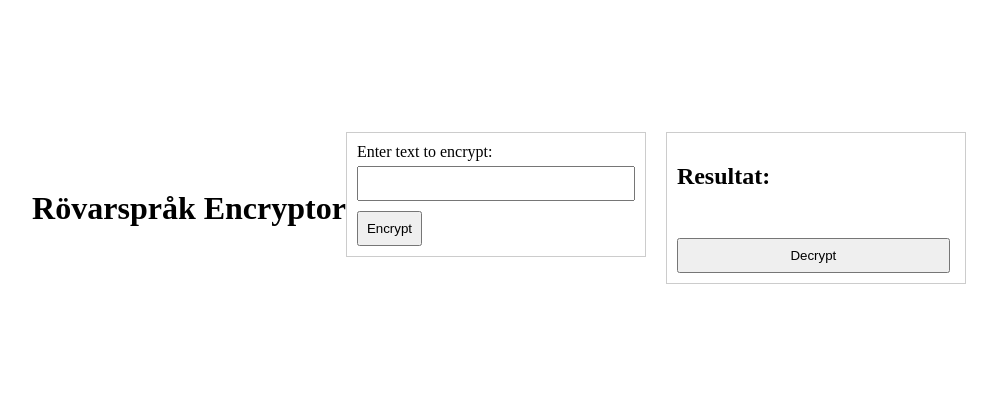
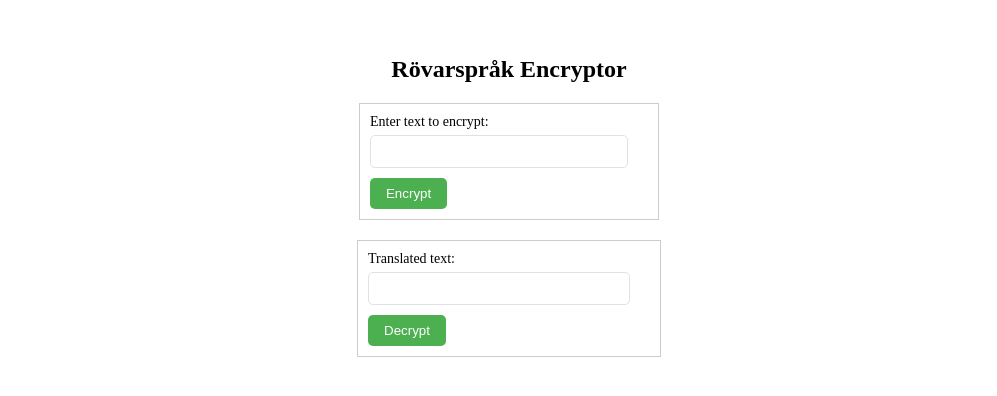
Before and after one commit to AxelLofberg/api-uppgift, a plain HTML site: page index.html in a window 1280 px wide. Shown: the part 192-588 px from the top of the page, without its empty margins (131-1128 px from the left). Drawn offline with Linux system fonts and the light colour scheme.

Commit message:
Ny design HTML

```diff
--- a/index.html
+++ b/index.html
@@ -1,4 +1,3 @@
-<!-- index.html -->
 <!DOCTYPE html>
 <html lang="en">
 <head>
@@ -10,83 +9,114 @@
             display: flex;
             align-items: center;
             justify-content: center;
+            flex-direction: column; /* Centrerar både vertikalt och horisontellt */
             height: 100vh; /* 100% av fönstrets höjd */
             margin: 0;
         }
 
-        #formContainer {
+        .container {
             display: flex;
-            align-items: flex-start;
+            flex-direction: column;
+            align-items: center;
         }
 
         .box {
             width: 300px;
             border: 1px solid #ccc;
             padding: 10px;
-            margin-right: 20px;
+            margin-bottom: 20px;
             box-sizing: border-box;
-        }
-
-        #encryptForm,
-        #resultDiv {
-            display: flex;
-            flex-direction: column;
         }
 
         label {
             display: block;
             margin-bottom: 5px;
+            font-size: 14px; /* Samma storlek som resultattexten */
         }
 
-        input {
-            width: 100%;
+        input[type='text'],
+        input[type='text']:focus {
+            width: calc(100% - 20px);
             padding: 8px;
             box-sizing: border-box;
             margin-bottom: 10px;
+            border: 1px solid #dfe1e5;
+            border-radius: 5px;
+            outline: none;
         }
 
         button {
-            padding: 8px;
+            padding: 8px 16px;
             cursor: pointer;
             margin-right: 5px;
+            background-color: #4CAF50;
+            color: white;
+            border: none;
+            border-radius: 5px;
+        }
+
+        button:hover {
+            background-color: #45a049;
+        }
+
+        #resultDiv {
+            width: 100%;
+            max-width: 600px;
+            border: 1px solid #ccc;
+            padding: 10px;
+            box-sizing: border-box;
         }
 
         #resultText {
             font-size: 14px;
             white-space: pre-wrap;
+            margin-bottom: 10px;
+        }
+
+        #translatedText {
+            width: calc(100% - 20px);
+            padding: 8px;
+            box-sizing: border-box;
+            border: 1px solid #dfe1e5;
+            border-radius: 5px;
+            outline: none;
+        }
+
+        /* Ny stil för titel */
+        .title {
+            font-size: 24px;
+            margin-bottom: 20px;
         }
     </style>
 </head>
 <body>
-    <h1>Rövarspråk Encryptor</h1>
+    <!-- Centrerad titel -->
+    <h1 class="title">Rövarspråk Encryptor</h1>
 
-    <div id="formContainer">
+    <div class="container">
         <!-- Formulärdiv -->
-        <div id="encryptForm" class="box">
-            <form>
-                <label for='inputText'>Enter text to encrypt:</label>
-                <input type='text' id='inputText' name='inputText' required>
-                <button type='submit'>Encrypt</button>
-            </form>
+        <div class="box">
+            <label for='inputText' style="font-size: 14px;">Enter text to encrypt:</label>
+            <input type='text' id='inputText' name='inputText' required>
+            <button type='button' id='encryptButton'>Encrypt</button>
         </div>
 
         <!-- Resultatdiv -->
         <div id="resultDiv" class="box">
-            <h2>Resultat:</h2>
-            <p id='resultText'></p>
-            <button id='decryptButton'>Decrypt</button>
+            <label for="translatedText">Translated text:</label>
+            <input type="text" id="translatedText" readonly>
+            <button type="button" id="decryptButton">Decrypt</button>
         </div>
     </div>
 
     <script>
         document.addEventListener("DOMContentLoaded", function () {
-            var encryptForm = document.querySelector("#encryptForm form");
-            var resultText = document.getElementById("resultText");
+            var encryptButton = document.getElementById("encryptButton");
+            var resultDiv = document.getElementById("resultDiv");
+            var translatedText = document.getElementById("translatedText");
             var decryptButton = document.getElementById("decryptButton");
 
-            encryptForm.addEventListener("submit", function (event) {
-                event.preventDefault();
-
+            encryptButton.addEventListener("click", function () {
                 var inputText = document.getElementById("inputText").value;
 
                 fetch("/encrypt", {
@@ -99,8 +129,8 @@
                 .then(response => response.text())
                 .then(data => {
                     var cleanResult = data.replace("inonpoputotTotexoxtot=", "");
-                    resultText.textContent = cleanResult;
-                    decryptButton.style.display = "inline";
+                    translatedText.value = cleanResult; // Fyller i översättningen i det andra textfältet
+                    resultDiv.style.display = "block"; // Visar resultatdiven
                 })
                 .catch(error => {
                     console.error("Error:", error);
@@ -108,22 +138,14 @@
             });
 
             decryptButton.addEventListener("click", function () {
-                var decryptedText = resultText.textContent;
-                fetch("/decrypt", {
-                    method: "POST",
-                    headers: {
-                        'Content-Type': 'application/x-www-form-urlencoded',
-                    },
-                    body: 'inputText=' + encodeURIComponent(decryptedText),
-                })
-                .then(response => response.text())
-                .then(data => {
-                    resultText.textContent = data;
-                    decryptButton.style.display = "none";
-                })
-                .catch(error => {
-                    console.error("Error:", error);
-                });
+                var encryptedText = translatedText.value;
+                var decryptedText = '';
+                for (var i = 0; i < encryptedText.length; i++) {
+                    if (encryptedText[i] !== 'o' && encryptedText[i] !== 'O') {
+                        decryptedText += encryptedText[i];
+                    }
+                }
+                translatedText.value = decryptedText; // Fyller i dekrypterad text i det andra textfältet
             });
         });
     </script>
```
